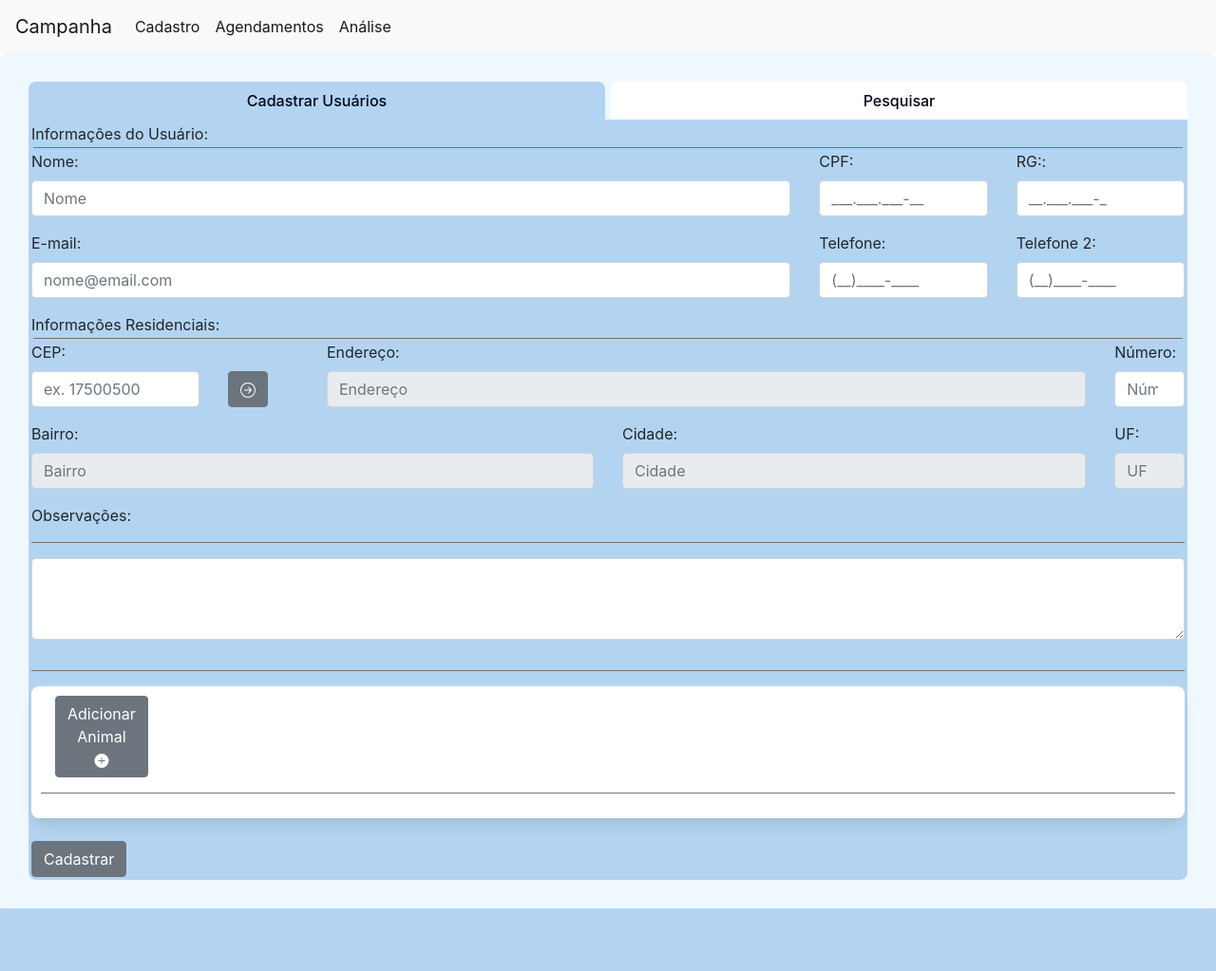
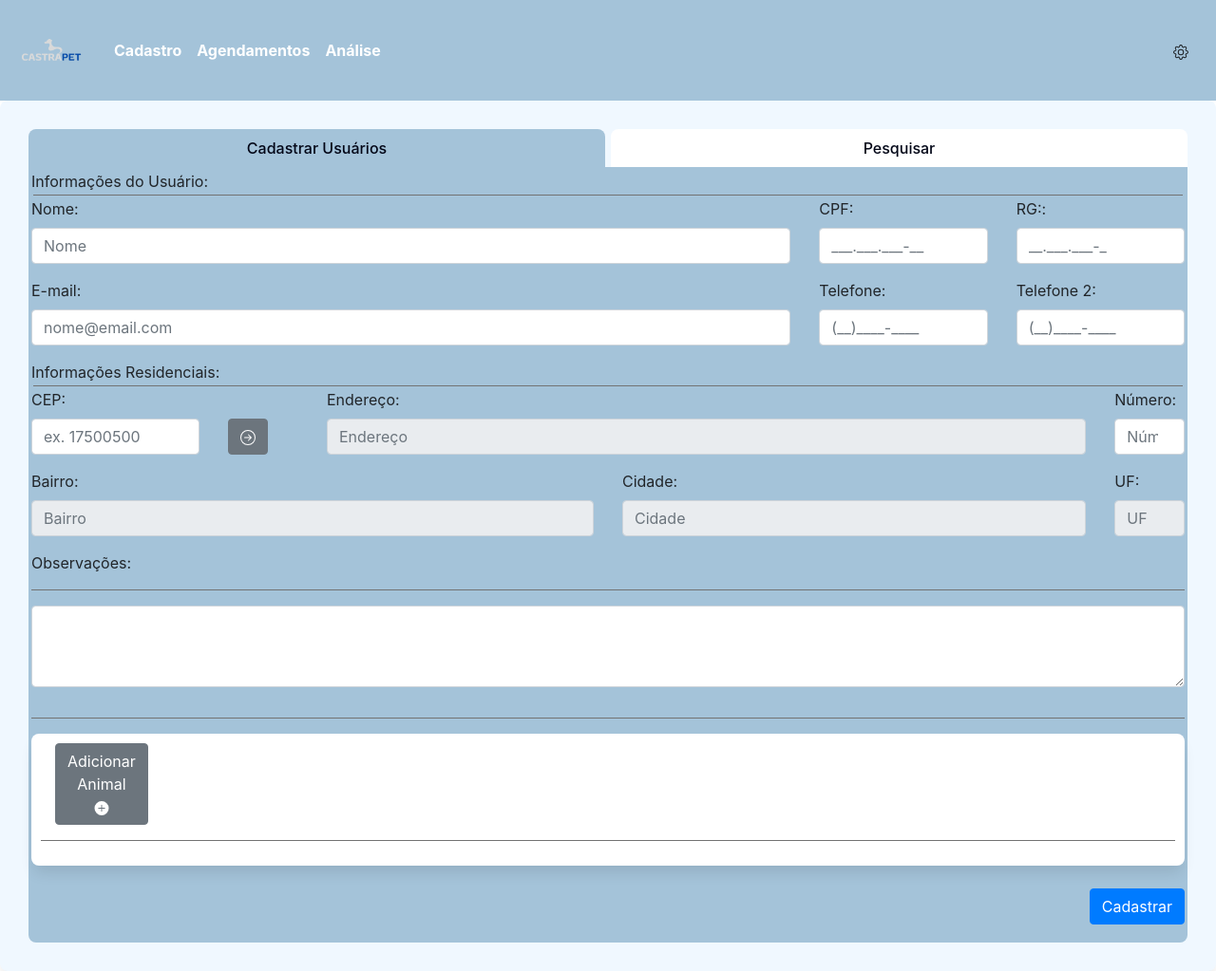
Before and after one commit to projetointegrador-drp07/CastraPet, a Django app: page / in a window 1280 px wide. Shown: the whole page at 95% size. Before the commit the page ends 957 px from the top, so only its background shows below. Run offline with Django 4.2, Linux system fonts and the light colour scheme; tables that the repository leaves empty hold one stand-in row (values such as "Sample post"); some libraries are stand-ins or nearby versions.

Commit message:
Atualização arquivos base

```diff
--- a/web/cadastro/templates/cadastro.html
+++ b/web/cadastro/templates/cadastro.html
@@ -25,11 +25,11 @@
                 <div class="row">
                     <div class="form-group col-md-8">
                         <label for="nome">Nome:</label>
-                        <input type="text" class="form-control" placeholder="Nome" name="nome" value="{{nome}}">
+                        <input type="text" class="form-control" placeholder="Nome" name="nome" value="{{nome}}" required>
                     </div>
                     <div class="form-group col-md-2">
                         <label for="cpf">CPF:</label>
-                        <input type="text" class="form-control" placeholder="___.___.___-__" name="cpf" value="{{cpf}}">
+                        <input type="text" class="form-control" placeholder="___.___.___-__" name="cpf" value="{{cpf}}" required>
                     </div>
                     <div class="form-group col-md-2">
                         <label for="rg">RG:</label>:
@@ -44,7 +44,7 @@
                     </div>
                     <div class="form-group col-md-2">
                         <label for="telefone1">Telefone:</label>
-                        <input type="text" class="form-control" placeholder="(__)____-____" name="telefone1" value="{{telefone1}}">
+                        <input type="text" class="form-control" placeholder="(__)____-____" name="telefone1" value="{{telefone1}}" required>
                     </div>
                     <div class="form-group col-md-2">
                         <label for="telefone2">Telefone 2:</label>
@@ -57,7 +57,7 @@
                 <div class="row">
                     <div class="form-group col-sm-2">
                         <label for="cep">CEP:</label>
-                        <input type="text" id="cep" size="10" maxlength="9" class="form-control" name="cep" placeholder="ex. 17500500">
+                        <input type="text" id="cep" size="10" maxlength="9" class="form-control" name="cep" placeholder="ex. 17500500" required>
                     </div>
 
                     <div class="col-1 align-self-center">
@@ -116,7 +116,11 @@
                     </div>
                 </div>
                 <br>
-                <input type="submit" value="Cadastrar" class="btn btn-secondary w-60">
+                <div class="row">
+                    <div class="form-group col-md">
+                        <input type="submit" value="Cadastrar" class="btn btn-primary w-60" style="float:right;">
+                    </div>
+                </div>
             </form>
         </div>
         <div class="content" id="pesquisa">
@@ -200,11 +204,11 @@
                                     <div class="form-group col-md-8">
                                         <input class="form-control" id="form-id" type="hidden" name="formId"/>
                                         <label for="nome">Nome:</label>
-                                        <input type="text" class="form-control" placeholder="Nome" id="nome_modal" value="{{nome}}">
+                                        <input type="text" class="form-control" placeholder="Nome" id="nome_modal" value="{{nome}}" required>
                                     </div>
                                     <div class="form-group col-md-2">
                                         <label for="cpf">CPF:</label>
-                                        <input type="text" class="form-control" placeholder="___.___.___-__" id="cpf_modal" value="{{cpf}}">
+                                        <input type="text" class="form-control" placeholder="___.___.___-__" id="cpf_modal" value="{{cpf}}" required>
                                     </div>
                                     <div class="form-group col-md-2">
                                         <label for="rg">RG:</label>:
@@ -219,7 +223,7 @@
                                     </div>
                                     <div class="form-group col-md-2">
                                         <label for="telefone1">Telefone:</label>
-                                        <input type="text" class="form-control" placeholder="(__)____-____" id="telefone1_modal" value="{{telefone1}}">
+                                        <input type="text" class="form-control" placeholder="(__)____-____" id="telefone1_modal" value="{{telefone1}}" required>
                                     </div>
                                     <div class="form-group col-md-2">
                                         <label for="telefone2">Telefone 2:</label>
@@ -232,7 +236,7 @@
                                 <div class="row">
                                     <div class="form-group col-sm-2">
                                         <label for="cep">CEP:</label>
-                                        <input type="text" size="10" maxlength="9" class="form-control" id="cep_modal" placeholder="ex. 17500500" value={{cep}}>
+                                        <input type="text" size="10" maxlength="9" class="form-control" id="cep_modal" placeholder="ex. 17500500" value={{cep}} required>
                                     </div>
 
                                     <div class="col-1 align-self-center">
--- a/web/templates/base.html
+++ b/web/templates/base.html
@@ -14,8 +14,8 @@
   </head>
   <body>
 
-    <nav class="navbar navbar-expand-lg navbar-light bg-light">
-        <a class="navbar-brand" href="#">Campanha</a>
+    <nav class="navbar navbar-expand-lg navbar-dark" style="background-color: #a4c3d9;">
+        <a class="navbar-brand" href="#"><img src="/static/logo.png" width="80" height="80"></a>
         <button class="navbar-toggler" type="button" data-toggle="collapse" data-target="#navbarSupportedContent" aria-controls="navbarSupportedContent" aria-expanded="false" aria-label="Toggle navigation">
           <span class="navbar-toggler-icon"></span>
         </button>
@@ -23,15 +23,21 @@
         <div class="collapse navbar-collapse" id="navbarSupportedContent">
           <ul class="navbar-nav mr-auto">
             <li class="nav-item active">
-              <a class="nav-link" href="{% url 'cadastro' %}">Cadastro <span class="sr-only">(current)</span></a>
+              <a class="nav-link" href="{% url 'cadastro' %}"><strong>Cadastro</strong> <span class="sr-only">(current)</span></a>
             </li>
             <li class="nav-item active">
-              <a class="nav-link" href="#">Agendamentos</a>
+              <a class="nav-link" href="#"><strong>Agendamentos</strong></a>
             </li>
             <li class="nav-item active">
-                <a class="nav-link" href="#">Análise</a>
-              </li>
+                <a class="nav-link" href="#"><strong>Análise</strong></a>
+            </li>
           </ul>
+          <form class="d-flex">
+            <button class="btn" type="button"><i class="bi bi-gear"></i><svg xmlns="http://www.w3.org/2000/svg" width="16" height="16" fill="currentColor" class="bi bi-gear" viewBox="0 0 16 16">
+              <path d="M8 4.754a3.246 3.246 0 1 0 0 6.492 3.246 3.246 0 0 0 0-6.492M5.754 8a2.246 2.246 0 1 1 4.492 0 2.246 2.246 0 0 1-4.492 0"/>
+              <path d="M9.796 1.343c-.527-1.79-3.065-1.79-3.592 0l-.094.319a.873.873 0 0 1-1.255.52l-.292-.16c-1.64-.892-3.433.902-2.54 2.541l.159.292a.873.873 0 0 1-.52 1.255l-.319.094c-1.79.527-1.79 3.065 0 3.592l.319.094a.873.873 0 0 1 .52 1.255l-.16.292c-.892 1.64.901 3.434 2.541 2.54l.292-.159a.873.873 0 0 1 1.255.52l.094.319c.527 1.79 3.065 1.79 3.592 0l.094-.319a.873.873 0 0 1 1.255-.52l.292.16c1.64.893 3.434-.902 2.54-2.541l-.159-.292a.873.873 0 0 1 .52-1.255l.319-.094c1.79-.527 1.79-3.065 0-3.592l-.319-.094a.873.873 0 0 1-.52-1.255l.16-.292c.893-1.64-.902-3.433-2.541-2.54l-.292.159a.873.873 0 0 1-1.255-.52zm-2.633.283c.246-.835 1.428-.835 1.674 0l.094.319a1.873 1.873 0 0 0 2.693 1.115l.291-.16c.764-.415 1.6.42 1.184 1.185l-.159.292a1.873 1.873 0 0 0 1.116 2.692l.318.094c.835.246.835 1.428 0 1.674l-.319.094a1.873 1.873 0 0 0-1.115 2.693l.16.291c.415.764-.42 1.6-1.185 1.184l-.291-.159a1.873 1.873 0 0 0-2.693 1.116l-.094.318c-.246.835-1.428.835-1.674 0l-.094-.319a1.873 1.873 0 0 0-2.692-1.115l-.292.16c-.764.415-1.6-.42-1.184-1.185l.159-.291A1.873 1.873 0 0 0 1.945 8.93l-.319-.094c-.835-.246-.835-1.428 0-1.674l.319-.094A1.873 1.873 0 0 0 3.06 4.377l-.16-.292c-.415-.764.42-1.6 1.185-1.184l.292.159a1.873 1.873 0 0 0 2.692-1.115z"/>
+            </svg></i></button>
+          </form>
 
         </div>
       </nav>
--- a/web/templates/static/cadastro/css/cadastro.css
+++ b/web/templates/static/cadastro/css/cadastro.css
@@ -44,11 +44,11 @@ body{
 }
 
 .tab-btn.active{
-    background-color: #b3d4f1;
+    background-color: #a4c3d9;
 }
 
 .tab-btn:hover{
-    background-color: #b3d4f1;
+    background-color: #a4c3d9;
 }
 
 .content{
@@ -58,7 +58,7 @@ body{
 .content.show{
     display:block;
     gap:14px;
-    background-color: #b3d4f1;
+    background-color: #a4c3d9;
     border-radius: 0px 0px 8px 8px;
     padding: 3px;
 }
```
Also changed, not shown: web/templates/static/logo.png (added).
